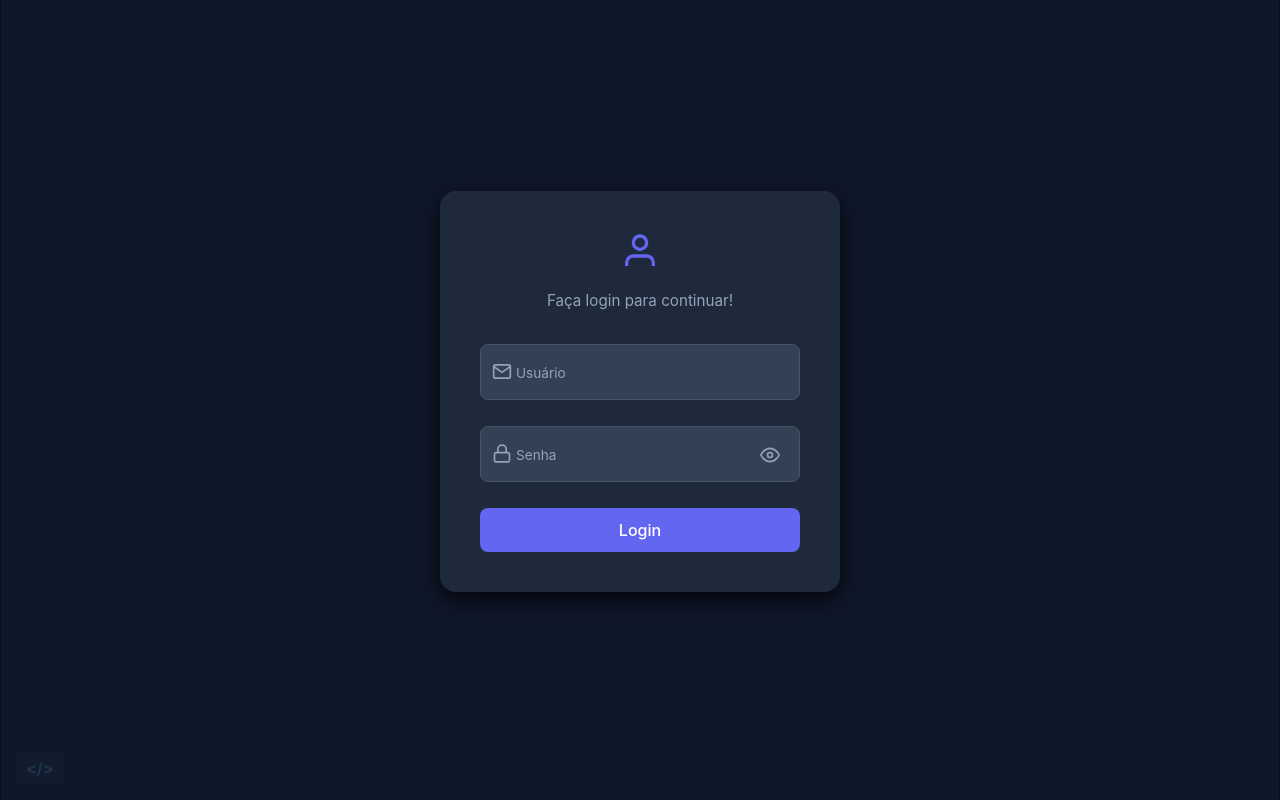
After one commit to dhyonatanfolador/PROJETO_EPI, a Django app: template app_epi/templates/admin/login.html in a window 1280 px wide, after a click that opens the changed part. The commit adds this page. Run offline with Django 5.2, Linux system fonts and the light colour scheme; the template is opened without the code that fills it, so the values that code supplies are empty.

Commit message:
Criando pagina de login personalizada para o admin do Django

```diff
--- /dev/null
+++ b/app_epi/templates/admin/base.html
@@ -0,0 +1,148 @@
+{% extends "admin/base_site.html" %}
+{% load static %}
+
+<link rel="stylesheet" href="/static/admin/css/base.css">
+<link rel="stylesheet" href="/static/admin/css/dashboard.css">
+<link rel="stylesheet" href="/static/admin/css/nav_sidebar.css">
+<link rel="stylesheet" href="/static/admin/css/responsive.css">
+
+{% block extrastyle %}
+  <style>
+    body {
+      font-family: 'Inter', sans-serif;
+      background-color: #0F172A;
+      color: #f1f1f1;
+      margin: 0;
+      padding: 2rem;
+    }
+
+    .dashboard-container {
+      display: grid;
+      grid-template-columns: 2fr 1fr;
+      gap: 2rem;
+      max-width: 1200px;
+      margin: 0 auto;
+    }
+
+    .module-card {
+      background-color: #1E293B;
+      border-radius: 8px;
+      padding: 1.5rem;
+      box-shadow: 0 2px 8px rgba(0,0,0,0.3);
+    }
+
+    .module-card h2 {
+      font-size: 1.2rem;
+      margin-bottom: 1rem;
+      color: #60A5FA;
+    }
+
+    .module-card table {
+      width: 100%;
+      border-collapse: collapse;
+    }
+
+    .module-card th,
+    .module-card td {
+      padding: 0.6rem;
+      text-align: left;
+      border-bottom: 1px solid #334155;
+    }
+
+    .module-card a {
+      color: #f1f1f1;
+      text-decoration: none;
+      font-weight: 500;
+    }
+
+    .module-card a:hover {
+      color: #60A5FA;
+    }
+
+    .recent-actions {
+      background-color: #1E293B;
+      border-radius: 8px;
+      padding: 1.5rem;
+      box-shadow: 0 2px 8px rgba(0,0,0,0.3);
+    }
+
+    .recent-actions h2 {
+      font-size: 1.2rem;
+      margin-bottom: 1rem;
+      color: #F87171;
+    }
+
+    .recent-actions ul {
+      list-style: none;
+      padding: 0;
+      margin: 0;
+    }
+
+    .recent-actions li {
+      margin-bottom: 0.8rem;
+      font-size: 0.9rem;
+    }
+
+    .recent-actions a {
+      color: #f1f1f1;
+      text-decoration: none;
+    }
+
+    .recent-actions a:hover {
+      color: #F87171;
+    }
+  </style>
+{% endblock %}
+
+{% block content %}
+  <div class="dashboard-container">
+    <div>
+      {% for app in app_list %}
+        <div class="module-card">
+          <h2>{{ app.name }}</h2>
+          <table>
+            <thead>
+              <tr>
+                <th>Modelo</th>
+                <th>Adicionar</th>
+                <th>Modificar</th>
+              </tr>
+            </thead>
+            <tbody>
+              {% for model in app.models %}
+                <tr>
+                  <td><a href="{{ model.admin_url }}">{{ model.name }}</a></td>
+                  <td>
+                    {% if model.add_url %}
+                      <a href="{{ model.add_url }}">Adicionar</a>
+                    {% else %}
+                      —
+                    {% endif %}
+                  </td>
+                  <td>
+                    {% if model.admin_url %}
+                      <a href="{{ model.admin_url }}">Modificar</a>
+                    {% else %}
+                      —
+                    {% endif %}
+                  </td>
+                </tr>
+              {% endfor %}
+            </tbody>
+          </table>
+        </div>
+      {% endfor %}
+    </div>
+
+    <div class="recent-actions">
+      <h2>Ações recentes</h2>
+      <ul>
+        {% for action in recent_actions %}
+          <li>{{ action }}</li>
+        {% empty %}
+          <li>Nenhuma ação recente.</li>
+        {% endfor %}
+      </ul>
+    </div>
+  </div>
+{% endblock %}
--- /dev/null
+++ b/app_epi/templates/admin/base_site.html
@@ -0,0 +1,6 @@
+{% extends "admin/base.html" %}
+
+
+{% block title %}Area Administrativa{% endblock %}
+
+{% block content %}{% endblock %}
--- /dev/null
+++ b/app_epi/templates/admin/login.html
@@ -0,0 +1,261 @@
+{% extends "admin/login_site.html" %}
+{% load static %}
+
+{# insere todos os estilos necessários apenas no login #}
+{% block extrastyle %}
+  <style>
+    * {
+      margin: 0;
+      padding: 0;
+      box-sizing: border-box;
+      font-family: 'Inter', sans-serif;
+    }
+    .login-container {
+      display: flex;
+      justify-content: center;
+      align-items: center;
+      min-height: 100vh;
+      background-color: #0F172A;
+      padding: 2rem;
+    }
+    .login-card {
+      background-color: #1E293B;
+      border-radius: 16px;
+      box-shadow: 0 8px 24px rgba(0, 0, 0, 0.8);
+      width: 100%;
+      max-width: 400px;
+      padding: 2.5rem;
+    }
+    .login-header {
+      text-align: center;
+      margin-bottom: 2rem;
+    }
+    .login-header h2 {
+      font-size: 1.75rem;
+      font-weight: 600;
+      color: #F1F5F9;
+    }
+    .login-header p {
+      font-size: 0.95rem;
+      color: #94A3B8;
+      margin-top: 0.5rem;
+    }
+    .neu-icon {
+      display: flex;
+      justify-content: center;
+      align-items: center;
+      margin-bottom: 1rem;
+    }
+    .icon-inner svg {
+      width: 40px;
+      height: 40px;
+      stroke: #6366F1;
+    }
+    .login-form {
+      display: flex;
+      flex-direction: column;
+      gap: 1.5rem;
+    }
+    .input-group {
+      position: relative;
+    }
+    .input-group input {
+      width: 100%;
+      padding: 1rem 1rem 1rem 3rem;
+      border: 1px solid #475569;
+      border-radius: 8px;
+      font-size: 1rem;
+      background-color: #334155;
+      color: #F1F5F9;
+      transition: border-color 0.2s ease;
+    }
+    .input-group input:focus {
+      border-color: #6366F1;
+      outline: none;
+      background-color: #1E293B;
+    }
+    label {
+        position: absolute;
+        margin-left: 20px;
+        top: 50%;
+        left: 1rem;
+        transform: translateY(-50%);
+        font-size: 0.85rem;
+        color: #94A3B8;
+        pointer-events: none;
+        transition: all 0.2s ease;
+    }
+    .input-group input:focus + label,
+    .input-group input:not(:placeholder-shown) + label {
+      top: -0.6rem;
+      left: 0.75rem;
+      font-size: 0.75rem;
+      background-color: #1E293B;
+      padding: 0 0.25rem;
+      color: #6366F1;
+    }
+    .input-icon {
+      position: absolute;
+      top: 50%;
+      left: 0.75rem;
+      transform: translateY(-50%);
+      pointer-events: none;
+    }
+    .input-icon svg {
+      width: 20px;
+      height: 20px;
+      stroke: #94A3B8;
+    }
+    .password-toggle {
+      background: none;
+      border: none;
+      cursor: pointer;
+      padding: 0.5rem;
+      display: flex;
+      align-items: center;
+      justify-content: center;
+      color: #4B5563;
+      position: absolute;
+      top: 50%;
+      right: 0.75rem;
+      transform: translateY(-50%);
+    }
+    .password-toggle svg {
+      width: 20px;
+      height: 20px;
+      transition: opacity 0.2s ease;
+      stroke: #94A3B8;
+    }
+    .password-toggle .eye-open { display: block; }
+    .password-toggle .eye-closed { display: none; }
+    .password-toggle.showing .eye-open { display: none; }
+    .password-toggle.showing .eye-closed { display: block; }
+
+    .error-message {
+        font-size: 0.75rem;
+        color: #DC2626;
+        margin-top: 0.25rem;
+    }
+    .login-btn {
+      display: flex;
+      justify-content: center;
+      align-items: center;
+      background-color: #6366F1;
+      color: #FFFFFF;
+      border: none;
+      border-radius: 8px;
+      padding: 0.75rem;
+      font-size: 1rem;
+      font-weight: 500;
+      cursor: pointer;
+      transition: background-color 0.2s ease;
+    }
+    .login-btn:hover { background-color: #4F46E5; }
+
+    .normal-icon {
+      position: fixed;
+      bottom: 16px;
+      left: 16px;
+      font-size: 1rem;
+      font-weight: bold;
+      color: #94A3B8;
+      background-color: #1E293B;
+      padding: 6px 10px;
+      border-radius: 6px;
+      text-decoration: none;
+      opacity: 0.3;
+      transition: opacity 0.3s ease, background-color 0.3s ease;
+      z-index: 1000;
+    }
+    .normal-icon:hover {
+      opacity: 1;
+      background-color: #334155;
+    }
+  </style>
+{% endblock %}
+
+
+{% block content %}
+
+  <link rel="stylesheet" href="{% static 'app_epi/css/notificacao.css' %}">
+  <div id="notificacao_system"></div>
+  <script src="{% static 'app_epi/js/index.js' %}" defer></script>
+  <script src="{% static 'app_epi/js/notificacao.js' %}" defer></script>
+
+  <div class="login-container">
+    <div class="login-card">
+      <div class="login-header">
+        <div class="neu-icon">
+          <div class="icon-inner">
+            <svg viewBox="0 0 24 24" fill="none" stroke="currentColor" stroke-width="2">
+              <path d="M20 21v-2a4 4 0 0 0-4-4H8a4 4 0 0 0-4 4v2"/>
+              <circle cx="12" cy="7" r="4"/>
+            </svg>
+          </div>
+        </div>
+        <p>Faça login para continuar!</p>
+      </div>
+
+      <form class="login-form" method="post" action="{% url 'admin:login' %}">
+        {% csrf_token %}
+        {% if form.errors %}
+        <script>
+            document.addEventListener("DOMContentLoaded", function () {
+            notificacao("error", "Usuário ou senha inválidos.");
+            document.getElementById("id_username").classList.add("error");
+            document.getElementById("id_password").classList.add("error");
+            });
+        </script>
+        {% endif %}
+
+        <div class="input-group">
+        <input type="text" name="username" id="id_username" placeholder=" ">
+        <label for="id_username">Usuário</label>
+          <div class="input-icon">
+            <svg viewBox="0 0 24 24" fill="none" stroke="currentColor" stroke-width="2">
+              <path d="M4 4h16c1.1 0 2 .9 2 2v12c0 1.1-.9 2-2 2H4c-1.1 0-2-.9-2-2V6c0-1.1.9-2 2-2z"/>
+              <polyline points="22,6 12,13 2,6"/>
+            </svg>
+          </div>
+        </div>
+
+        <div class="input-group password-group">
+          <input type="password" name="password" id="id_password" placeholder=" ">
+          <label for="id_password">Senha</label>
+          <div class="input-icon">
+            <svg viewBox="0 0 24 24" fill="none" stroke="currentColor" stroke-width="2">
+              <rect x="3" y="11" width="18" height="11" rx="2" ry="2"/>
+              <path d="M7 11V7a5 5 0 0110 0v4"/>
+            </svg>
+          </div>
+          <button type="button" class="password-toggle neu-toggle" id="passwordToggle" aria-label="Toggle password visibility">
+            <svg class="eye-open" viewBox="0 0 24 24" fill="none" stroke="currentColor" stroke-width="2">
+              <path d="M1 12s4-8 11-8 11 8 11 8-4 8-11 8-11-8-11-8z"/>
+              <circle cx="12" cy="12" r="3"/>
+            </svg>
+            <svg class="eye-closed" viewBox="0 0 24 24" fill="none" stroke="currentColor" stroke-width="2">
+              <path d="M17.94 17.94A10.07 10.07 0 0 1 12 20c-7 0-11-8-11-8a18.45 18.45 0 0 1 5.06-5.94M9.9 4.24A9.12 9.12 0 0 1 12 4c7 0 11 8 11 8a18.5 18.5 0 0 1-2.16 3.19m-6.72-1.07a3 3 0 1 1-4.24-4.24"/>
+              <line x1="1" y1="1" x2="23" y2="23"/>
+            </svg>
+          </button>
+
+        </div>
+        <button type="submit" class="login-btn">Login</button>
+      </form>
+
+      <a href="/" class="normal-icon" title="Modo Normal">&lt;/&gt;</a>
+    </div>
+  </div>
+
+  <script>
+    document.addEventListener("DOMContentLoaded", function () {
+      const toggleBtn = document.getElementById("passwordToggle");
+      const passwordInput = document.getElementById("id_password");
+
+      toggleBtn.addEventListener("click", function () {
+        const showing = toggleBtn.classList.toggle("showing");
+        passwordInput.setAttribute("type", showing ? "text" : "password");
+      });
+    });
+  </script>
+{% endblock %}
--- /dev/null
+++ b/app_epi/templates/admin/login_site.html
@@ -0,0 +1,65 @@
+{% extends "admin/base.html" %}
+{% load static %}
+
+{% block title %}Area Administrativa{% endblock %}
+
+{# Remove elementos visuais padrão do Django Admin #}
+{% block branding %}<div style="display:none;"></div>{% endblock %}
+{% block nav-global %}{% endblock %}
+{% block breadcrumbs %}{% endblock %}
+{% block sidebar %}{% endblock %}
+{% block footer %}{% endblock %}
+
+{% block extrahead %}
+  {{ block.super }}
+  <style>
+    html, body {
+      margin: 0;
+      padding: 0;
+      height: 100%;
+      overflow: hidden;
+      font-family: 'Inter', sans-serif;
+      background-color: #0F172A !important;
+    }
+
+    *, *::before, *::after {
+      box-sizing: border-box;
+    }
+
+    /* Remove título "Acessar" */
+    #content > h1:first-child {
+      display: none !important;
+    }
+
+    /* Remove elementos visuais extras */
+    #header,
+    #toggle-nav-sidebar,
+    #nav-sidebar,
+    #content-search,
+    .module-search,
+    .sticky {
+      display: none !important;
+    }
+
+    /* Layout centralizado sem estreitamento */
+    #container, #main {
+      margin: 0 !important;
+      padding: 0 !important;
+      width: 100vw !important;
+      height: 100vh !important;
+      display: flex !important;
+      justify-content: center;
+      align-items: center;
+    }
+
+    #content {
+      margin: 0 !important;
+      padding: 0 !important;
+      width: auto !important;
+      max-width: none !important;
+      flex: none !important;
+    }
+  </style>
+{% endblock %}
+
+{% block content %}{% endblock %}
```
Also changed, not shown: aplicação_epi/settings.py (+10 -2 lines), app_epi/templates/app_epi/pages/login.html (+31 -16 lines), app_epi/urls.py (+1 -10 lines), db.sqlite3.
